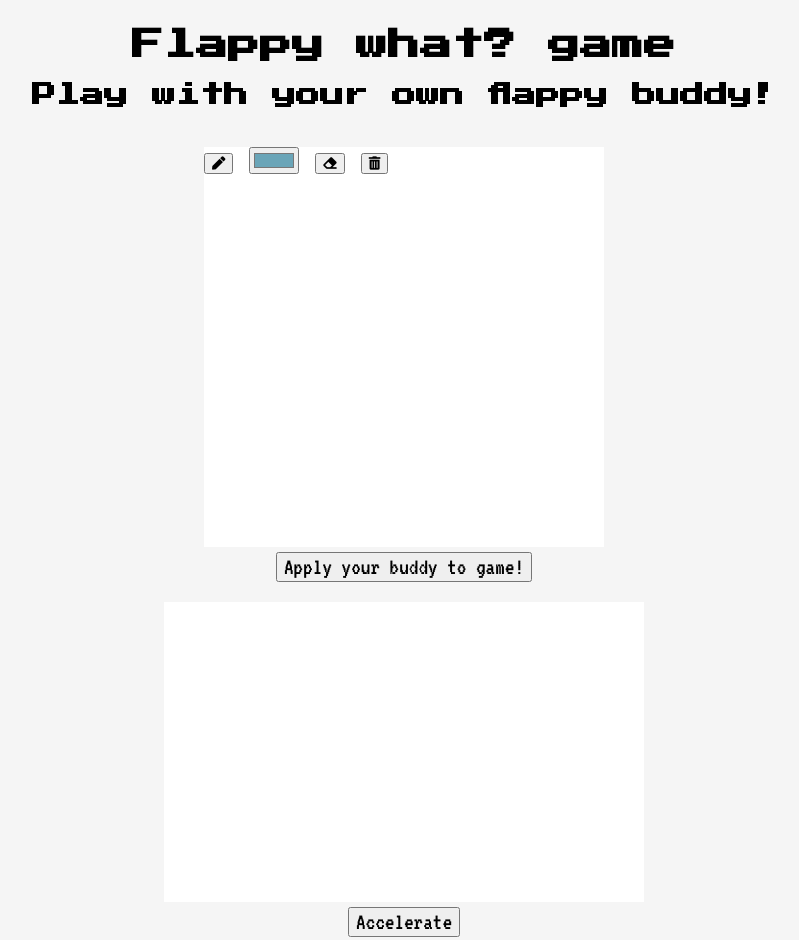
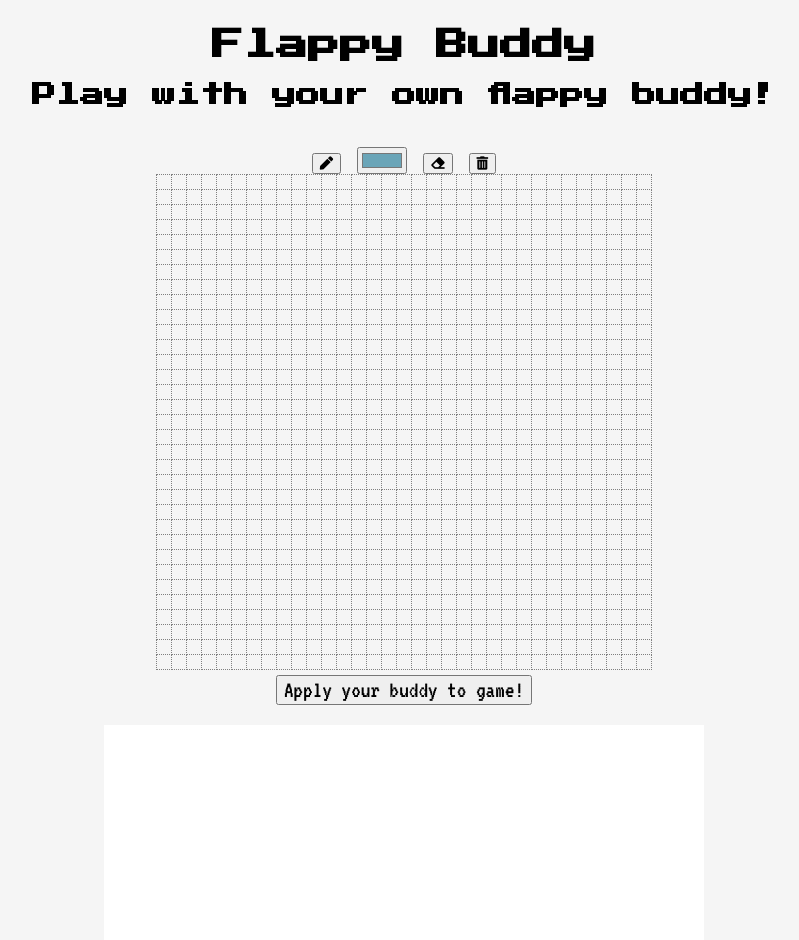
Before and after one commit to miyabitanimchi/flappy_buddy, a plain HTML site: page index.html in a window 1280 px wide. Shown: the top 940 px of the page, without its empty margins (236-1035 px from the left). Drawn offline with Linux system fonts and the light colour scheme.

Commit message:
added painting functions a little

```diff
--- a/index.html
+++ b/index.html
@@ -7,19 +7,31 @@
     <link rel="stylesheet" href="./style.css">
     <title>Flappy what? game</title>
 </head>
-<body onload="startGame()">
+<body>
     <div class="container" id="container">
         <div class="title-container">
-            <h1>Flappy what? game</h1>
+            <h1>Flappy Buddy</h1>
             <h2>Play with your own flappy buddy!</h2>
         </div>
-        <div class="paintcanvas-container">
+        <!-- <div class="paintcanvas-container">
             <div class="paintcanvas" id="paintcanvas">
                 <button id="pen-btn"><i class="fas fa-pen"></i></button>
                 <input type="color" id="color-picker" value="#6aa5b8">
                 <button id="eraser-btn"><i class="fas fa-eraser"></i></button>
                 <button id="trash-btn"><i class="fas fa-trash-alt"></i></button>
             </div>
+            <button id="apply-buddy-btn">Apply your buddy to game!</button>
+        </div> -->
+        <div class="paintcanvas-container">
+            <div class="paintBtn-container">
+                <button id="pen-btn"><i class="fas fa-pen"></i></button>
+                <input type="color" id="color-picker" value="#6aa5b8">
+                <button id="eraser-btn"><i class="fas fa-eraser"></i></button>
+                <button id="trash-btn"><i class="fas fa-trash-alt"></i></button>
+            </div>
+            <table class="paintcanvas" id="paintcanvas">
+
+            </table>
             <button id="apply-buddy-btn">Apply your buddy to game!</button>
         </div>
         <div class="game-container" id="game-container">
--- a/main.js
+++ b/main.js
@@ -1,16 +1,32 @@
 const container = document.getElementById("container");
 const gameContainer = document.getElementById("game-container");
 const accelerateBtn = document.getElementById("accelerate-btn");
+const paintCanvas = document.getElementById("paintcanvas");
 
 const startGame = () => {
     myGameArea.start();
 }
 
+const makePixelGrid = () => {
+   for (let gridRowLength = 0; gridRowLength <= 32; gridRowLength++) {
+        let gridRow = document.createElement("tr");
+        paintCanvas.appendChild(gridRow);
+        for (let gridColLength = 0; gridColLength <= 32; gridColLength++) {
+            let gridCol = document.createElement("td");
+            gridRow.appendChild(gridCol);
+        }
+   }
+   paintCanvas.addEventListener("mousedown", () => {
+       const gridColor = document.querySelector("#color-picker").value;
+       paintCanvas.style.backgroundColor = gridColor;
+   });
+}
+
 const myGameArea = {
     canvas : document.createElement("canvas"),
     start : function () {
-        this.canvas.width = 480;
-        this.canvas.height = 300;
+        this.canvas.width = 600;
+        this.canvas.height = 400;
         this.context = this.canvas.getContext("2d");
         container.insertBefore(this.canvas, accelerateBtn);
     }
@@ -21,3 +37,8 @@ const myGameArea = {
 //         startGame();
 //     }
 //     });
+
+window.addEventListener("load", () => {
+    makePixelGrid();
+    startGame();
+})
--- a/style.css
+++ b/style.css
@@ -29,10 +29,34 @@ body {
     align-items: center;
 }
 
-#paintcanvas {
+.paintBtn-container {
+    display: inline-block;
+}
+
+/* Previous */
+/* #paintcanvas {
     height: 400px;
     width: 400px;
     background: #ffffff;
+    cursor: crosshair;
+} */
+
+/* Dynamic pixel grid table */
+#paintcanvas {
+    border-collapse: collapse;
+}
+
+tr {
+    height: 15px;
+}
+
+td {
+    width: 15px;
+    box-sizing: border-box;
+}
+
+#paintcanvas, tr, td {
+    border: 1px dotted gray;
     cursor: crosshair;
 }
 
```
Also changed, not shown: rough_img.jpg (renamed from rough_layout.jpg).
